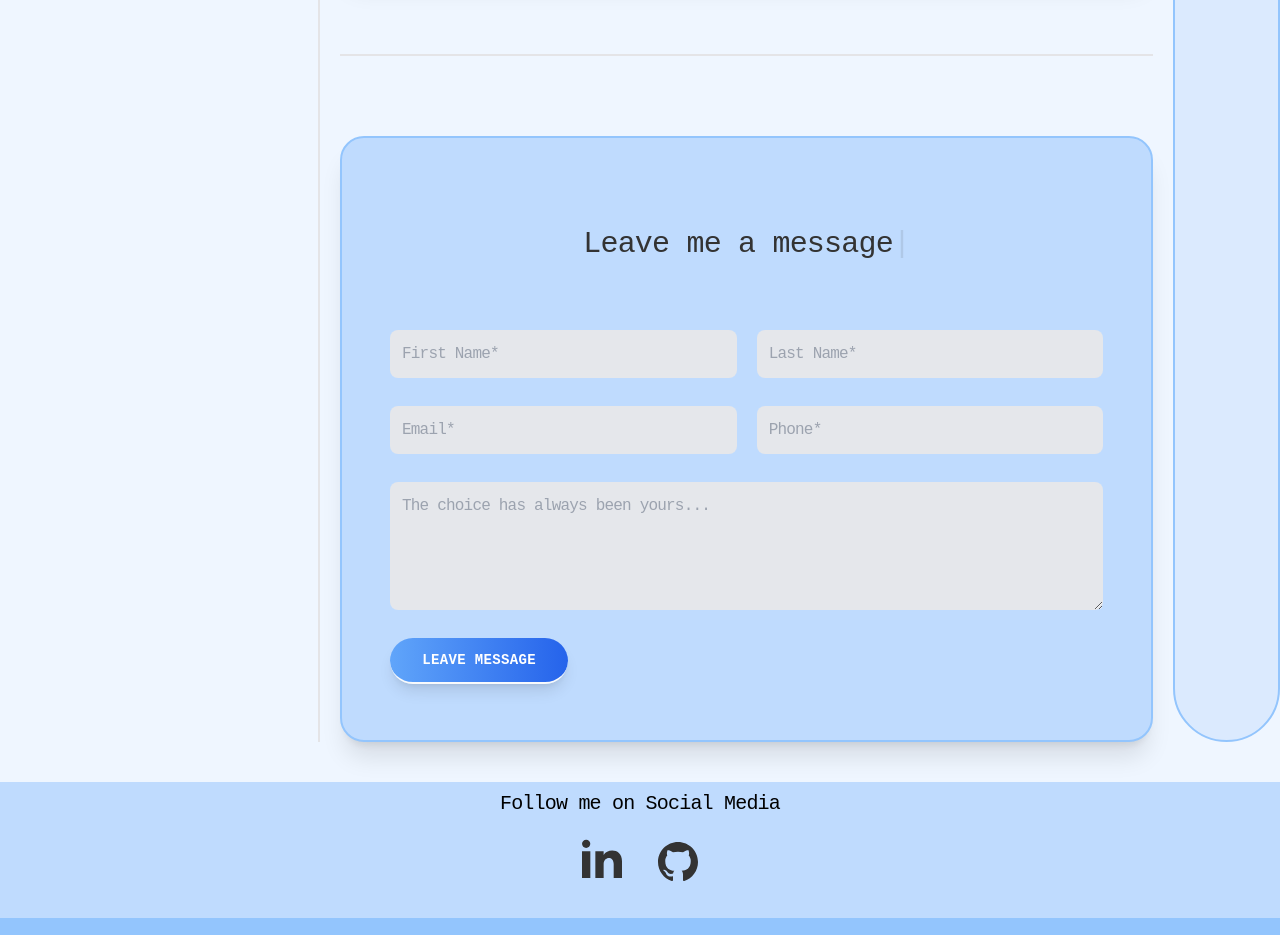
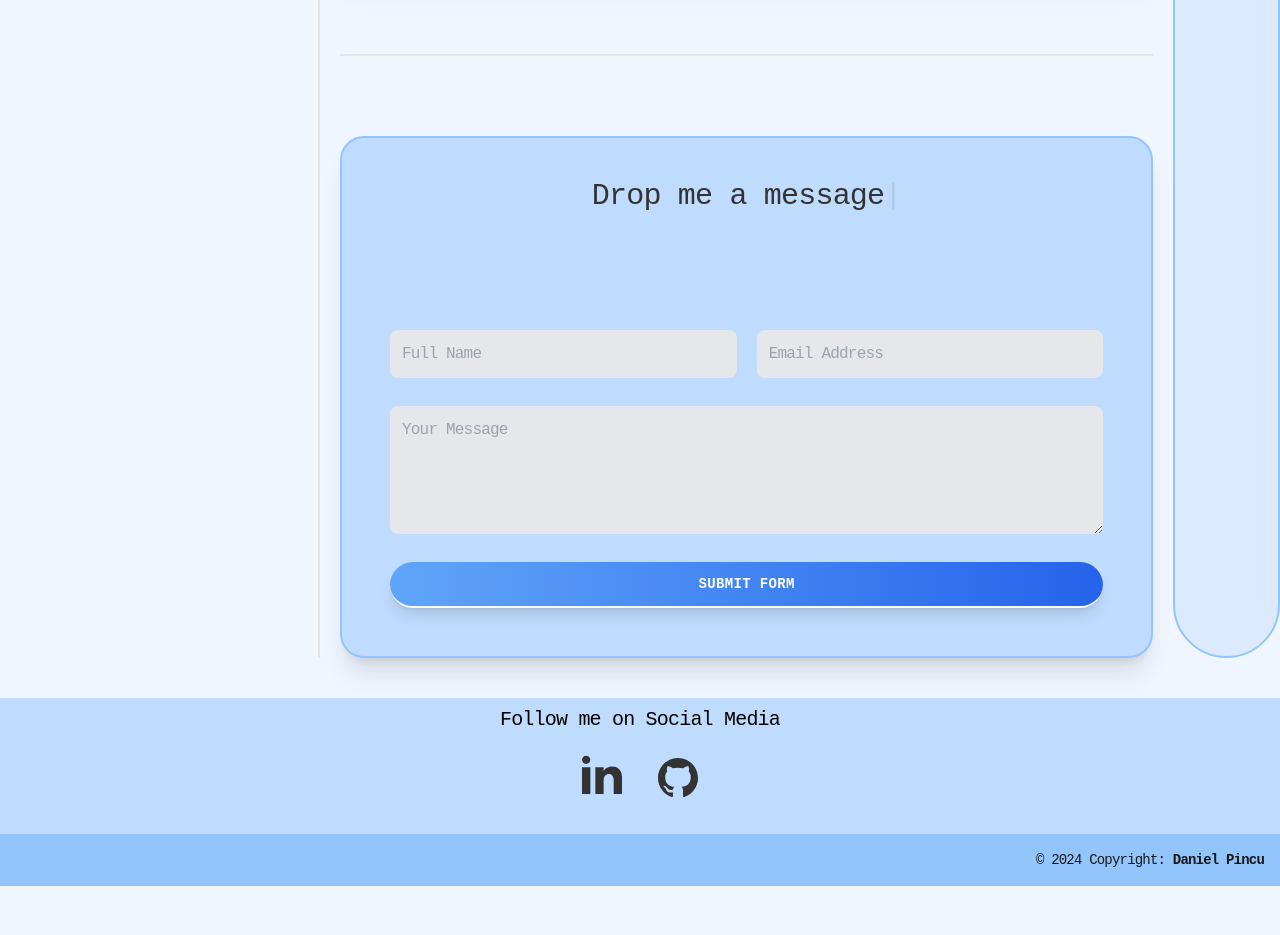
Before and after one commit to DanielPincu/Portfolio-Github, a Vue app: page / in a window 1280 px wide. Shown: the part 3560-4495 px from the top of the page. After the commit the page ends 4446 px from the top, so only its background shows below. Built offline with nearby package versions, Linux system fonts and the light colour scheme; a web font is replaced by a local one.

Commit message:
Contact updated

```diff
--- a/src/components/Contact.vue
+++ b/src/components/Contact.vue
@@ -1,107 +1,21 @@
 <template>
-	<div class="flex justify-center items-center bg-blue-200 dark:bg-red-200 rounded-3xl shadow-xl mt-20 border-2 border-blue-300 dark:border-red-300" id="contact"
-	data-aos="flip-right"
-    data-aos-duration="1000"
-	>
+	<div class="flex justify-center items-center bg-blue-200 dark:bg-red-200 rounded-3xl shadow-xl mt-20 border-2 border-blue-300 dark:border-red-300" id="contact" data-aos="flip-right" data-aos-duration="1000">
 	  <div class="container mx-auto">
-		<div class="w-full p-8 my-4 md:px-12">
-		  <div class="flex">
-			<h1 class="justify-center text-3xl mx-auto py-10">Leave me a message<span class="animate-pulse">|</span></h1>
-		  </div>
+		<h1 class="flex justify-center text-3xl mx-auto py-10">Drop me a message<span class="animate-pulse">|</span></h1>
+		<form target="_blank" action="https://formsubmit.co/yo8ufo@gmail.com" method="POST" class="w-full p-8 my-4 md:px-12">
 		  <div class="grid grid-cols-1 gap-5 md:grid-cols-2 my-5">
-			<input v-model="formData.firstName" class="w-full bg-gray-200 text-gray-900 mt-2 p-3 rounded-lg" type="text" placeholder="First Name*" />
-			<input v-model="formData.lastName" class="w-full bg-gray-200 text-gray-900 mt-2 p-3 rounded-lg" type="text" placeholder="Last Name*" />
-			<input v-model="formData.email" class="w-full bg-gray-200 text-gray-900 mt-2 p-3 rounded-lg" type="email" placeholder="Email*" />
-			<input v-model="formData.phone" class="w-full bg-gray-200 text-gray-900 mt-2 p-3 rounded-lg" type="tel" placeholder="Phone*" />
+			<input type="text" name="name" class="w-full bg-gray-200 text-gray-900 mt-2 p-3 rounded-lg" placeholder="Full Name" required>
+			<input type="email" name="email" class="w-full bg-gray-200 text-gray-900 mt-2 p-3 rounded-lg" placeholder="Email Address" required>
 		  </div>
 		  <div class="mb-5">
-			<textarea v-model="formData.message" placeholder="The choice has always been yours..." class="w-full h-32 bg-gray-200 text-gray-900 mt-2 p-3 rounded-lg focus:shadow-outline"></textarea>
+			<textarea placeholder="Your Message" class="w-full h-32 bg-gray-200 text-gray-900 mt-2 p-3 rounded-lg focus:shadow-outline" name="message" rows="10" required></textarea>
 		  </div>
-		  <div class="my-2 w-1/2 lg:w-1/4">
-			<button @click="handleSubmit" class="uppercase  text-sm font-bold tracking-wide p-3 text-white rounded-full w-full bg-gradient-to-r from-blue-400 to-blue-600 dark:from-red-400 dark:to-red-600 shadow-lg border-b-2 border-slate-50">Leave Message</button>
-		  </div>
-		</div>
-	  </div>
-	</div>
-	<!-- Modal -->
-	<div :class="{ 'hidden': !showModal }" class="fixed z-10 inset-0 overflow-y-auto" aria-labelledby="modal-title" role="dialog" aria-modal="true">
-	  <div class="flex items-end justify-center min-h-screen pt-4 px-4 pb-20 text-center sm:block sm:p-0">
-		<div class="fixed inset-0 bg-gray-500 bg-opacity-75 transition-opacity" aria-hidden="true"></div>
-		<span class="hidden sm:inline-block sm:align-middle sm:h-screen" aria-hidden="true">&#8203;</span>
-		<!-- Modal Content -->
-		<div class="inline-block align-bottom bg-blue-300 dark:bg-gray-800 rounded-lg text-left overflow-hidden shadow-xl transform transition-all sm:my-8 sm:align-middle sm:max-w-lg sm:w-full" role="dialog" aria-modal="true" aria-labelledby="modal-headline">
-		  <div class="bg-blue-300 dark:bg-red-300 dark:text-black px-4 pt-5 pb-4 sm:p-6 sm:pb-4">
-			<div class="sm:flex sm:items-start">
-			  <div class="mx-auto flex-shrink-0 flex items-center justify-center h-12 w-12 rounded-full bg-green-100 sm:mx-0 sm:h-10 sm:w-10">
-				<!-- Heroicon name: check -->
-				<svg class="h-6 w-6 text-green-600" xmlns="http://www.w3.org/2000/svg" fill="none" viewBox="0 0 24 24" stroke="currentColor" aria-hidden="true">
-				  <path stroke-linecap="round" stroke-linejoin="round" stroke-width="2" d="M5 13l4 4L19 7"></path>
-				</svg>
-			  </div>
-			  <div class="mt-3 text-center sm:mt-0 sm:ml-4 sm:text-left">
-				<h3 class="text-lg leading-6 font-medium dark:text-black" id="modal-headline">
-				  You made the right choice!
-				</h3>
-				<div class="mt-2">
-				  <p class="text-sm  ">
-					You are now down the rabbit hole. I will get back to you soon.
-				  </p>
-				</div>
-			  </div>
-			</div>
-		  </div>
-		  <div class="bg-blue-500 dark:bg-red-500 px-4 py-3 sm:px-6 sm:flex sm:flex-row-reverse">
-			<button @click="closeModal" type="button" class="w-full inline-flex justify-center rounded-full border border-transparent shadow-sm px-4 py-2 bg-blue-600 text-base font-medium text-white hover:bg-blue-700 focus:outline-none focus:ring-2 focus:ring-offset-2 focus:ring-blue-500 sm:ml-3 sm:w-auto sm:text-sm">
-			  Close
-			</button>
-		  </div>
-		</div>
+		  <button type="submit" class="uppercase text-sm font-bold tracking-wide p-3 text-white rounded-full w-full bg-gradient-to-r from-blue-400 to-blue-600 dark:from-red-400 dark:to-red-600 shadow-lg border-b-2 border-slate-50">Submit Form</button>
+		</form>
 	  </div>
 	</div>
   </template>
 
   <script setup>
-  import { ref } from 'vue';
-
-  const formData = ref({
-	firstName: '',
-	lastName: '',
-	email: '',
-	phone: '',
-	message: ''
-  });
-
-  const showModal = ref(false);
-
-  const handleSubmit = () => {
-	const { firstName, lastName, email, phone, message } = formData.value;
-
-	if (!firstName || !lastName || !email || !phone || !message) {
-	  alert('Please fill in all fields');
-	  return;
-	}
-
-	console.log({
-	  firstName,
-	  lastName,
-	  email,
-	  phone,
-	  message
-	});
-
-	showModal.value = true;
-	clearForm();
-  };
-
-  const clearForm = () => {
-	formData.value.firstName = '';
-	formData.value.lastName = '';
-	formData.value.email = '';
-	formData.value.phone = '';
-	formData.value.message = '';
-  };
-
-  const closeModal = () => {
-	showModal.value = false;
-  };
+	// No script setup needed for this template
   </script>
```
